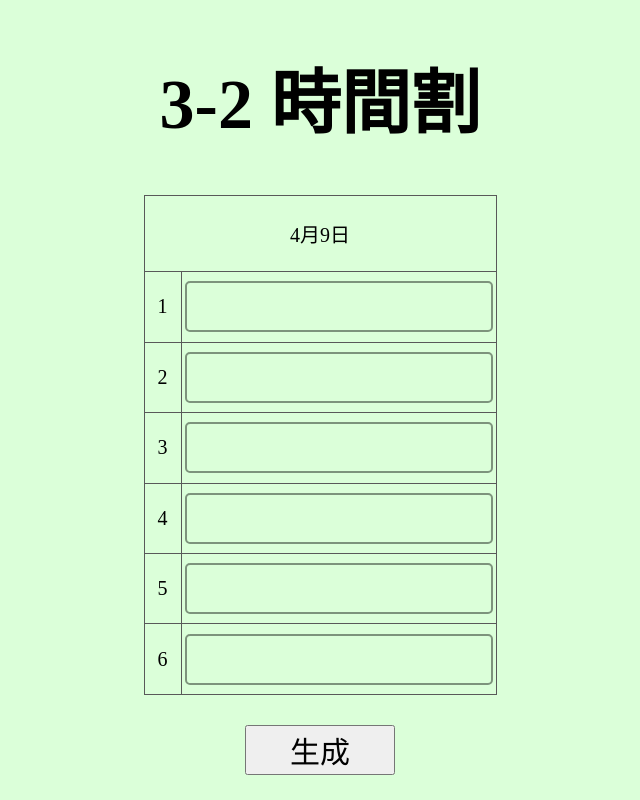
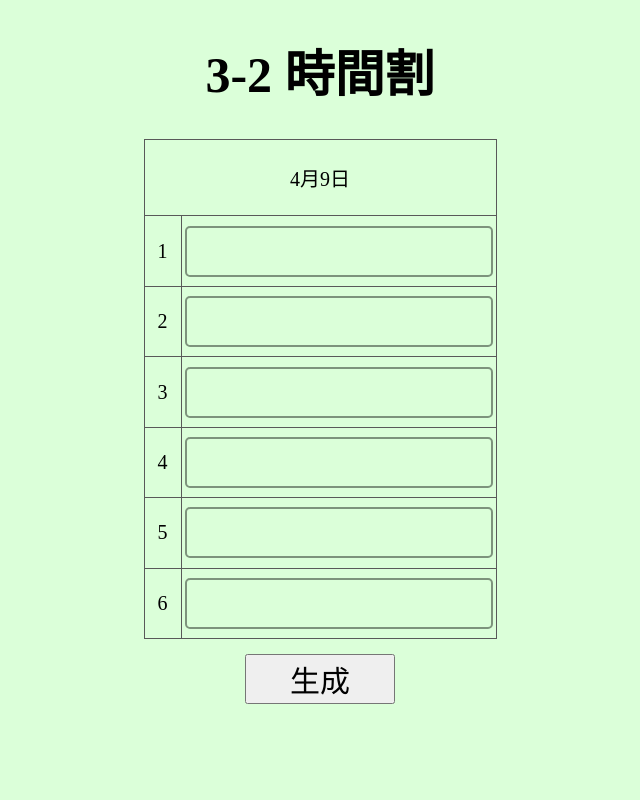
Before and after one commit to naoshinn-22/Schedule-Generator, a plain HTML site: page index.html in a window 1280 px wide. Shown: the whole page, without its empty margins (320-960 px from the left). Drawn offline with Linux system fonts and the light colour scheme.

Commit message:
v1 ボタンが見切れていたため修正

```diff
--- a/style.css
+++ b/style.css
@@ -6,7 +6,7 @@ body {
 }
 
 .title {
-    font-size: 70px;
+    font-size: 50px;
 }
 
 .period {
@@ -26,7 +26,7 @@ body {
 
 button {
     font-size: 30px;
-    margin-top: 30px;
+    margin-top: 15px;
 
     width: 150px;
 }
```
